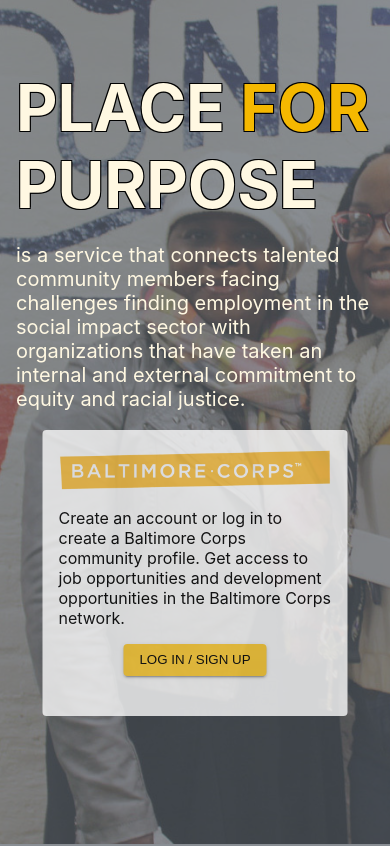
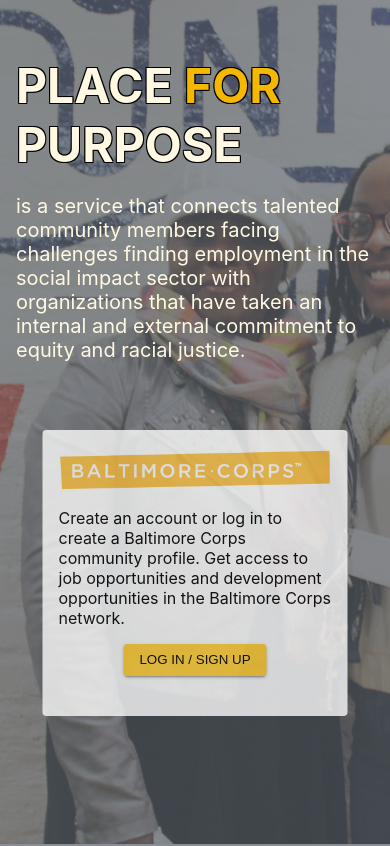
Before and after one commit to vishalicious213/p4p-option-1, a React (Create React App) app: page / in a window 390 px wide. Shown: the top 846 px of the page. Built offline with nearby package versions, Linux system fonts and the light colour scheme.

Commit message:
App - making hero section responsive

```diff
--- a/src/styles/App.css
+++ b/src/styles/App.css
@@ -58,7 +58,7 @@
 }
 
 #hero-h1 {
-  font-size: 4rem;
+  font-size: 3rem;
   margin-bottom: 0;
   color: var(--extraLight);
   text-shadow:
@@ -88,7 +88,6 @@
   top: 50%;
   left: 50%;
   transform: translateX(-50%);
-  /* margin: 5rem auto 0 auto; */
   padding: 1rem 1rem 2.5rem 1rem;
   border-radius: .25rem;
   background: var(--offWhite);
@@ -113,6 +112,16 @@
   transition: .5s;
 }
 
+
+/* 414px */
+
+@media only screen and (min-width: 414px) {
+  #hero-h1 {
+    font-size: 4rem;
+  }
+}
+
+
 /* 768px */
 
 @media only screen and (min-width: 768px) {
@@ -133,6 +142,7 @@
   }
 }
 
+
 /* 992px */
 
 @media only screen and (min-width: 992px) {
```
